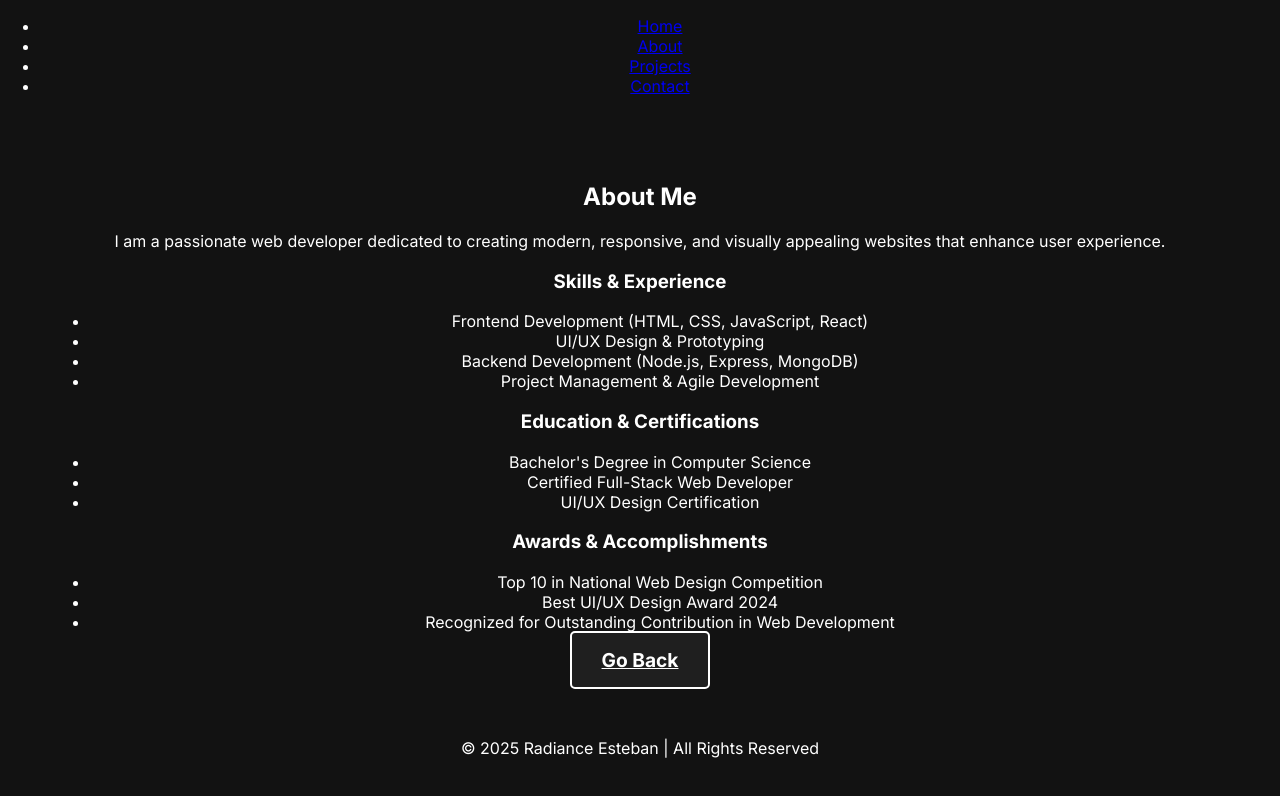
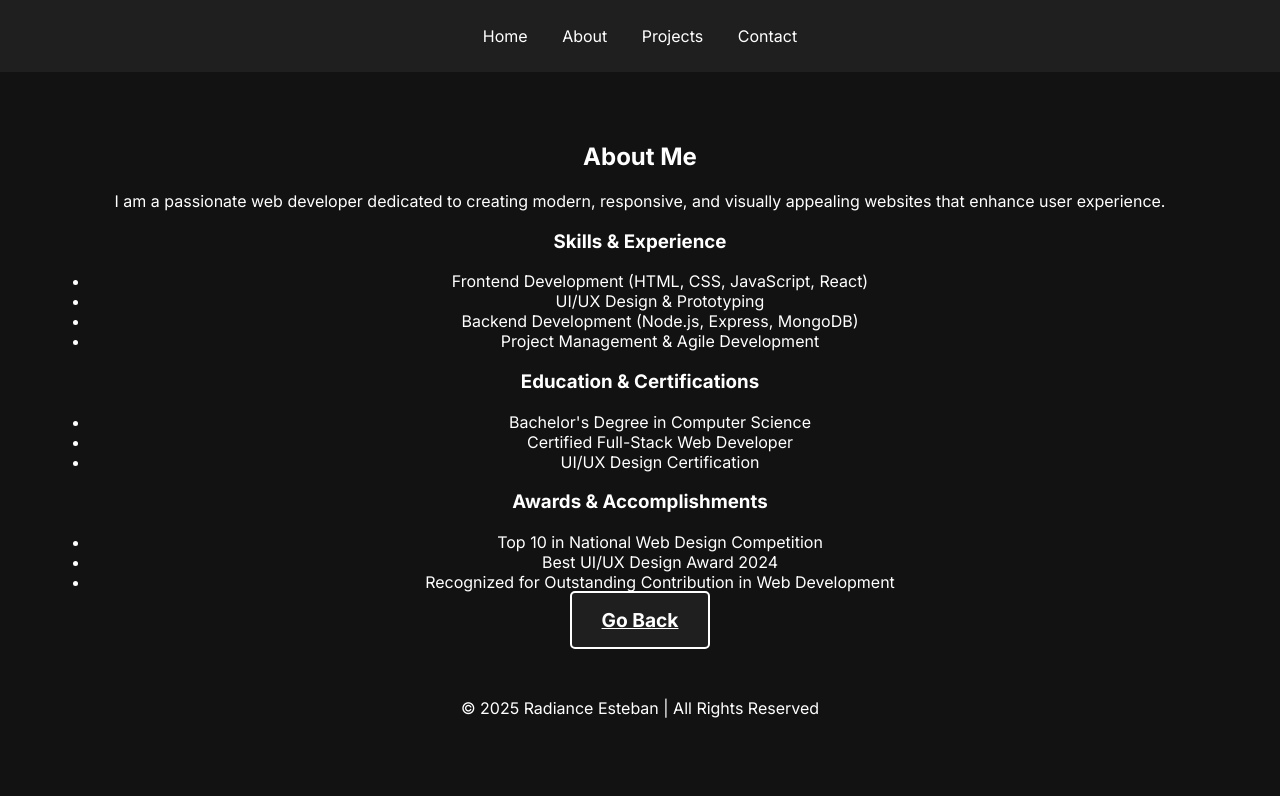
Before and after one commit to Radix1-est/my-portfolio, a plain HTML site: page about.html in a window 1280 px wide. Drawn offline with Linux system fonts and the light colour scheme; files that its build step writes are made by us from their sources; files whose address does not match are found by name.

Commit message:
Changes in css

```diff
--- a/style.css
+++ b/style.css
@@ -2,11 +2,30 @@ body {
     margin: 0;
     padding: 0;
     font-family: 'Inter', sans-serif;
-    background: #121212;
-    color: #ffffff;
+    background-color: #121212; /* Dark background */
+    color: #ffffff; /* White text color */
     text-align: center;
     overflow-x: hidden;
-    transition: background-color 0.3s;
+}
+
+header {
+    background: #1f1f1f; /* Dark header background */
+    padding: 10px;
+}
+
+nav ul {
+    list-style: none;
+    padding: 0;
+}
+
+nav ul li {
+    display: inline;
+    margin: 0 15px;
+}
+
+nav ul li a {
+    color: #ffffff;
+    text-decoration: none;
 }
 
 .container {
@@ -44,7 +63,7 @@ h1, h2, h3 {
 
 .skill-meter {
     height: 10px;
-    background: #4caf50;
+    background: #4caf50; /* Skill meter color */
     border-radius: 5px;
     transition: width 0.4s;
 }
@@ -55,7 +74,7 @@ h1, h2, h3 {
 }
 
 .project-card {
-    background: #1f1f1f;
+    background: #1f1f1f; /* Dark background for project cards */
     padding: 20px;
     border-radius: 5px;
     transition: transform 0.3s;
@@ -68,7 +87,7 @@ h1, h2, h3 {
 .testimonial-slider {
     margin: 20px auto;
     width: 60%;
-    background: #222;
+    background: #222; /* Dark background for testimonials */
     padding: 20px;
     border-radius: 5px;
 }
@@ -93,7 +112,7 @@ h1, h2, h3 {
 
 #contactForm button {
     padding: 10px 20px;
-    background: #4caf50;
+    background: #4caf50; /* Dark button color */
     color: white;
     border: none;
     border-radius: 5px;
```
